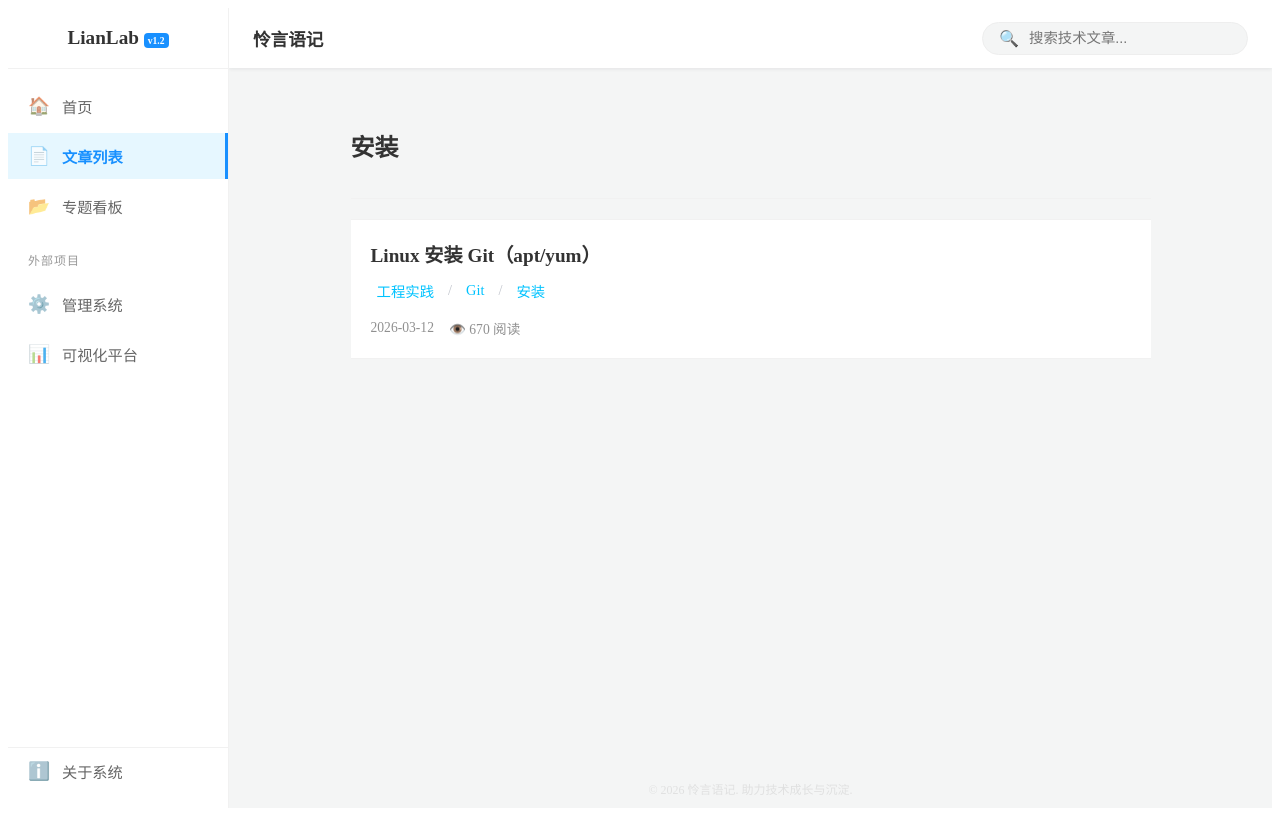
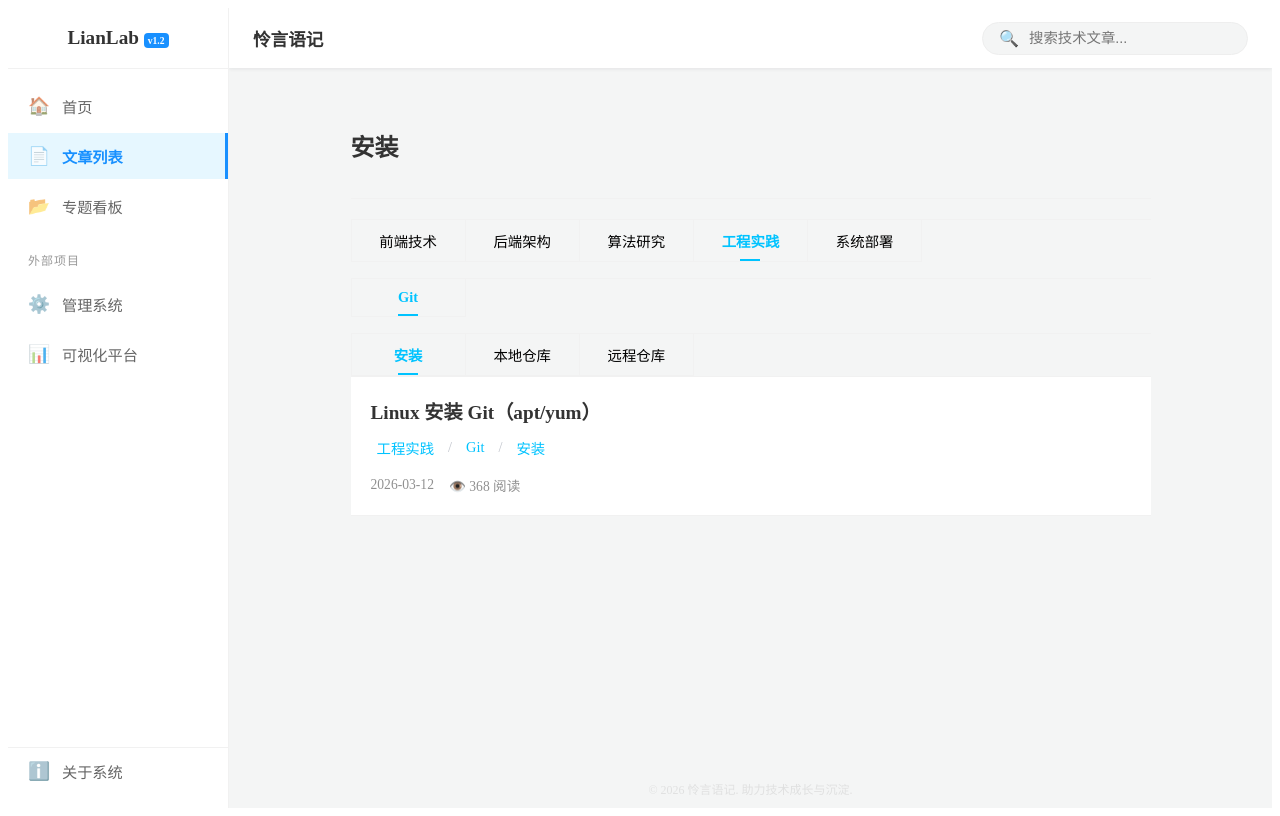
Before and after one commit to TheBoe1/blog-New, a Vue app: page /index/learning in a window 1280 px wide. Both pictures are taken after a click on the element "安装". Built offline with nearby package versions, Linux system fonts and the light colour scheme.

Commit message:
page improve

```diff
--- a/main/mockData.js
+++ b/main/mockData.js
@@ -11,7 +11,8 @@ const BIG_CATEGORIES = [
     { key: 'frontend', name: '前端技术' },
     { key: 'backend', name: '后端架构' },
     { key: 'algorithm', name: '算法研究' },
-    { key: 'practice', name: '工程实践' }
+    { key: 'practice', name: '工程实践' },
+    { key: 'deploy', name: '系统部署' }
 ];
 
 const BIG_CATEGORY_BY_NAME = BIG_CATEGORIES.reduce((acc, cur) => {
@@ -46,6 +47,9 @@ CATEGORY_TO_TAXONOMY.Git = { bigKey: 'practice', bigName: '工程实践', techKe
 CATEGORY_TO_TAXONOMY.GitInstall = { bigKey: 'practice', bigName: '工程实践', techKey: 'git', techName: 'Git', themeKey: 'install', themeName: '安装' };
 CATEGORY_TO_TAXONOMY.GitLocal = { bigKey: 'practice', bigName: '工程实践', techKey: 'git', techName: 'Git', themeKey: 'local-repo', themeName: '本地仓库' };
 CATEGORY_TO_TAXONOMY.GitRemote = { bigKey: 'practice', bigName: '工程实践', techKey: 'git', techName: 'Git', themeKey: 'remote-repo', themeName: '远程仓库' };
+
+CATEGORY_TO_TAXONOMY.DeployFrontend = { bigKey: 'deploy', bigName: '系统部署', techKey: 'frontend', techName: '前端部署', themeKey: 'vite', themeName: 'Vite 构建' };
+CATEGORY_TO_TAXONOMY.DeployBackend = { bigKey: 'deploy', bigName: '系统部署', techKey: 'backend', techName: '后端联动', themeKey: 'nginx', themeName: 'Nginx 配置' };
 
 const buildLearningRoute = ({ bigKey, techKey, themeKey, slug }) => `/learning/${bigKey}/${techKey}/${themeKey}/${slug}`;
 const buildArticleRoute = ({ bigKey, techKey, themeKey, slug }) => `/article/${bigKey}/${techKey}/${themeKey}/${slug}`;
@@ -285,6 +289,40 @@ git push -u origin main
         tags: ['Git', '推送', 'git push'],
         category: 'GitRemote',
         date: '2026-03-12'
+    },
+    {
+        id: 12,
+        topic: '前端部署（Vite 构建）',
+        content: `核心步骤
+1. 构建项目
+npm run build
+
+2. 部署目录
+构建后的 dist 目录内容需要部署到 /index/ 路径下
+
+3. 路由配置
+当前路由基座为 /index/，确保服务器配置正确`,
+        tags: ['部署', '前端', 'Vite'],
+        category: 'DeployFrontend',
+        date: '2026-03-15'
+    },
+    {
+        id: 13,
+        topic: '后端联动配置（Nginx）',
+        content: `接口转发
+通过 Nginx 将 /prod-api 转发到后端服务：
+
+location /prod-api/ {
+    proxy_pass http://localhost:8080/;
+}
+
+注意事项
+- 确保后端服务已启动
+- 配置 CORS 允许跨域访问
+- 同域部署可避免跨域问题`,
+        tags: ['部署', '后端', 'Nginx'],
+        category: 'DeployBackend',
+        date: '2026-03-15'
     }
 ].map((a) => {
     const mapped = CATEGORY_TO_TAXONOMY[a.category] ?? { bigKey: 'practice', bigName: '工程实践', techKey: 'misc', techName: '综合', themeKey: 'general', themeName: '通用' };
@@ -554,7 +592,7 @@ export const getQuestions = () => {
         {
             id: 3,
             title: 'Webhook 不生效：误把 Website 当 Webhook 如何排查？',
-            answer: '常见误区：1）把 http://59.110.41.235:3000/webhook 填在 GitHub 仓库的 Website 字段。Website 仅用于展示项目信息，不会触发 webhook；2）用浏览器/GET 测试返回 “Cannot GET /webhook”。GitHub 发送的是 POST 请求并携带 JSON payload。正确做法：到 Settings → Webhooks → Add webhook 配置，将 Payload URL 填写为 http://59.110.41.235:3000/webhook，Content-Type 选择 application/json，事件选择 push。保存后，从本地 push 到 GitHub，服务器才能收到 POST 并触发部署脚本（例如 /srv/deploy1.sh prod）。',
+            answer: '常见误区：1）把 http://your-domain.com:3000/webhook 填在 GitHub 仓库的 Website 字段。Website 仅用于展示项目信息，不会触发 webhook；2）用浏览器/GET 测试返回 "Cannot GET /webhook"。GitHub 发送的是 POST 请求并携带 JSON payload。正确做法：到 Settings → Webhooks → Add webhook 配置，将 Payload URL 填写为 http://your-domain.com:3000/webhook，Content-Type 选择 application/json，事件选择 push。保存后，从本地 push 到 GitHub，服务器才能收到 POST 并触发部署脚本（例如 /srv/deploy1.sh prod）。',
             date: '2026-03-17'
         },
         {
--- a/views/Learning.vue
+++ b/views/Learning.vue
@@ -9,12 +9,36 @@
         </div>
       </div>
 
-      <div v-if="!isSearching && (currentNodes.length > 0 || isRoot)" class="node-grid">
-        <div v-for="node in currentNodes" :key="node.path" class="node-card" @click="router.push(node.path)">
+      <div v-if="!isSearching" class="node-grid">
+        <div
+          v-for="node in rootNodes"
+          :key="node.path"
+          :class="['node-card', { active: isActiveNode(node.path) }]"
+          @click="navigateToNode(node.path)"
+        >
           {{ node.name }}
         </div>
-        <div v-if="isRoot" class="node-card deploy-card" @click="router.push('/deploy')">
-          系统部署
+      </div>
+
+      <div v-if="!isSearching && hasBigCategory" class="node-grid sub-grid">
+        <div
+          v-for="node in currentNodes"
+          :key="node.path"
+          :class="['node-card', { active: isActiveNode(node.path) }]"
+          @click="navigateToNode(node.path)"
+        >
+          {{ node.name }}
+        </div>
+      </div>
+
+      <div v-if="!isSearching && hasTechCategory" class="node-grid sub-grid tech-grid">
+        <div
+          v-for="node in currentTechNodes"
+          :key="node.path"
+          :class="['node-card', { active: isActiveNode(node.path) }]"
+          @click="navigateToNode(node.path)"
+        >
+          {{ node.name }}
         </div>
       </div>
 
@@ -124,10 +148,34 @@ const currentNodePath = computed(() => {
   return rootPath;
 });
 
-const currentNodes = computed(() => getLearningChildren(currentNodePath.value));
+const currentNodes = computed(() => {
+  const big = route.params.big;
+  if (!big) return [];
+  return getLearningChildren(`${rootPath}/${big}`);
+});
+const rootNodes = computed(() => getLearningChildren(rootPath));
+
+const currentTechNodes = computed(() => {
+  const big = route.params.big;
+  if (!big) return [];
+  const tech = route.params.tech;
+  if (!tech) return [];
+  return getLearningChildren(`${rootPath}/${big}/${tech}`);
+});
+
 const searchQuery = computed(() => String(route.query.q ?? '').trim());
 const isSearching = computed(() => searchQuery.value.length > 0);
 const isRoot = computed(() => !route.params.big && !route.params.tech && !route.params.theme && !isSearching.value);
+const hasBigCategory = computed(() => !!route.params.big);
+const hasTechCategory = computed(() => !!route.params.big && !!route.params.tech);
+
+const isActiveNode = (path) => {
+  return route.path === path || route.path.startsWith(path + '/');
+};
+
+const navigateToNode = (path) => {
+  router.push(path);
+};
 
 const hasArticleDetail = computed(() => {
   const pathSegments = route.path.split('/').filter(Boolean);
@@ -308,10 +356,18 @@ const openArticle = (log) => {
 
 .node-grid {
   display: grid;
-  grid-template-columns: repeat(auto-fill, minmax(120px, 1fr));
+  grid-template-columns: repeat(auto-fill, minmax(100px, 1fr));
   gap: 0;
   border-top: 1px solid #f1f1f1;
   border-left: 1px solid #f1f1f1;
+}
+
+.sub-grid {
+  margin-top: 16px;
+}
+
+.tech-grid {
+  margin-top: 16px;
 }
 
 .node-card {
@@ -319,21 +375,32 @@ const openArticle = (log) => {
   border-right: 1px solid #f1f1f1;
   border-bottom: 1px solid #f1f1f1;
   border-radius: 0;
-  padding: 16px;
+  padding: 10px 8px;
   cursor: pointer;
-  transition: background 0.15s, color 0.15s;
+  transition: color 0.15s;
   text-align: center;
+  position: relative;
+  font-size: 0.9rem;
 }
 
 .node-card:hover {
-  background: rgba(0, 195, 255, 0.08);
   color: #00c3ff;
 }
 
-.deploy-card {
-  background: transparent;
-  border-right: 1px solid #f1f1f1;
-  border-bottom: 1px solid #f1f1f1;
+.node-card.active {
+  color: #00c3ff;
+  font-weight: 600;
+}
+
+.node-card.active::after {
+  content: '';
+  position: absolute;
+  bottom: 0;
+  left: 50%;
+  transform: translateX(-50%);
+  width: 20px;
+  height: 2px;
+  background: #00c3ff;
 }
 
 .node-name {
```
